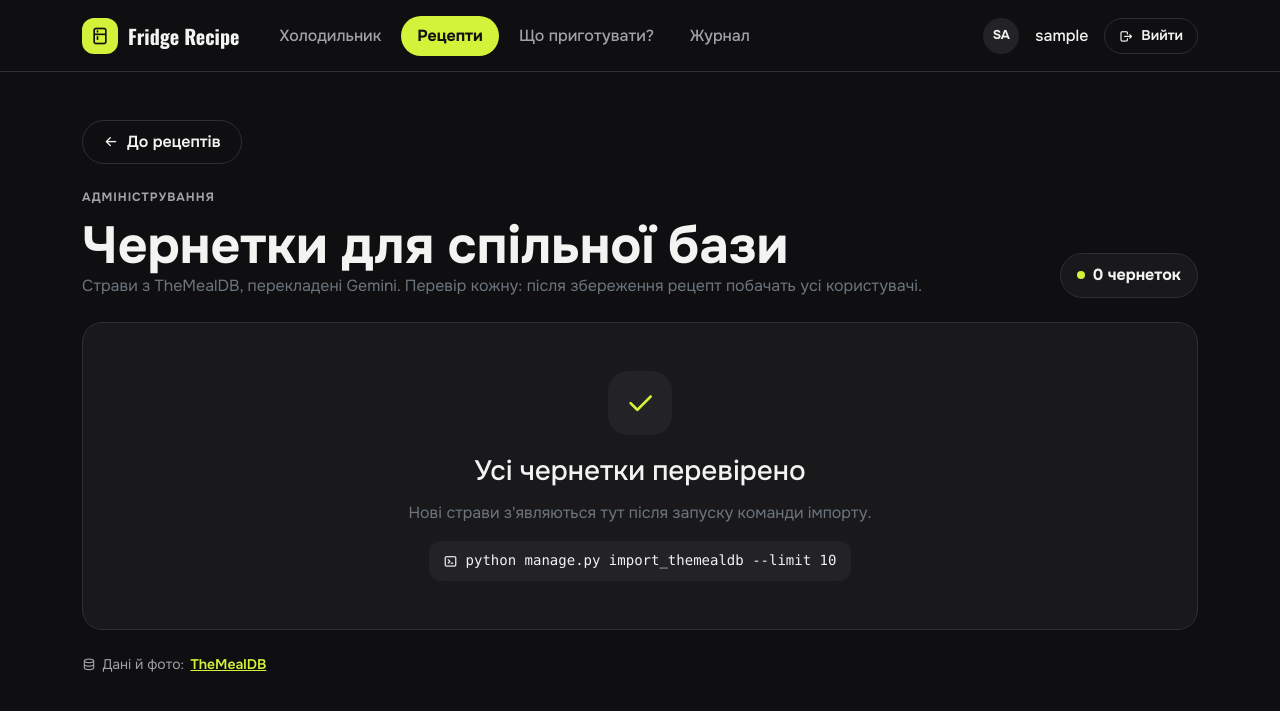
After one commit to GreedyClark/Fridge_Recipe_App, a Django app: page /recipes/drafts/ in a window 1280 px wide. The commit adds this page. Shown: the top 711 px of the page. Run offline with Django 5.2, Linux system fonts and the light colour scheme; the visitor is signed in with stand-in values (Sample User, id 1); data that the repository does not hold is empty; parts of the project's set-up code (start-up, migrations or seed data) failed here and were passed over.

Commit message:
Add shared drafts review for TheMealDB recipes

```diff
--- a/recipes/importing/gemini.py
+++ b/recipes/importing/gemini.py
@@ -215,6 +215,7 @@ def build_draft(parsed, raw, products):
     servings = parsed.servings if 1 <= parsed.servings <= MAX_SERVINGS else 1
     return {
         "name": (parsed.name.strip() or raw.title)[:150],
+        "original_name": raw.title,
         "meal_type": parsed.meal_type or "",
         "servings": servings,
         "steps": [step.strip() for step in parsed.steps if step.strip()],
--- a/recipes/models.py
+++ b/recipes/models.py
@@ -66,6 +66,10 @@ class Recipe(models.Model):
     @property
     def source_domain(self):
         return urlparse(self.source_url).netloc.removeprefix("www.")
+
+    @property
+    def from_themealdb(self):
+        return self.source_domain == "themealdb.com"
 
     def photo_url(self):
         if self.image:
@@ -140,10 +144,12 @@ class RecipeImport(models.Model):
     DRAFT = "draft"
     SAVED = "saved"
     FAILED = "failed"
+    REJECTED = "rejected"
     STATUS_CHOICES = [
         (DRAFT, "чернетка"),
         (SAVED, "збережено"),
         (FAILED, "помилка"),
+        (REJECTED, "відхилено"),
     ]
 
     user = models.ForeignKey(
--- a/recipes/test_importing.py
+++ b/recipes/test_importing.py
@@ -337,7 +337,9 @@ class GeminiParsingTests(TestCase):
     def test_meal_type_in_draft(self):
         ingredients = [{"original": "гречка", "product_id": self.buckwheat.pk, "unit": "g", "quantity": 100}]
         client = self.gemini_returns(self.payload(ingredients, meal_type="breakfast"))
-        self.assertEqual(parse_recipe(self.raw, client=client)["meal_type"], "breakfast")
+        draft = parse_recipe(self.raw, client=client)
+        self.assertEqual(draft["meal_type"], "breakfast")
+        self.assertEqual(draft["original_name"], self.raw.title)
 
         client = self.gemini_returns(self.payload(ingredients))
         self.assertEqual(parse_recipe(self.raw, client=client)["meal_type"], "")
--- a/recipes/urls.py
+++ b/recipes/urls.py
@@ -13,5 +13,7 @@ urlpatterns = [
     path("what-can-i-cook/", views.WhatCanICookView.as_view(), name="what_can_i_cook"),
     path("import/", views.RecipeImportView.as_view(), name="import"),
     path("import/<int:pk>/", views.ImportReviewView.as_view(), name="import_review"),
+    path("drafts/", views.SharedDraftListView.as_view(), name="drafts"),
+    path("drafts/<int:pk>/reject/", views.RejectDraftView.as_view(), name="reject_draft"),
     path("log/", views.CookingLogListView.as_view(), name="log"),
 ]
--- a/recipes/views.py
+++ b/recipes/views.py
@@ -3,9 +3,9 @@ from urllib.parse import urlencode, urlparse
 
 from django.conf import settings
 from django.contrib import messages
-from django.contrib.auth.mixins import LoginRequiredMixin
+from django.contrib.auth.mixins import LoginRequiredMixin, UserPassesTestMixin
 from django.db import transaction
-from django.db.models import Count, Sum
+from django.db.models import Count, Q, Sum
 from django.db.models.functions import TruncDate
 from django.shortcuts import get_object_or_404, redirect, render
 from django.urls import reverse, reverse_lazy
@@ -86,6 +86,17 @@ def meal_tabs(matches, active, **params):
     ]
 
 
+def reviewable_imports(user):
+    imports = RecipeImport.objects.filter(status=RecipeImport.DRAFT)
+    if user.is_staff:
+        return imports.filter(Q(user=user) | ~Q(external_id=""))
+    return imports.filter(user=user)
+
+
+def shared_drafts():
+    return RecipeImport.objects.filter(status=RecipeImport.DRAFT).exclude(external_id="")
+
+
 def matches_query(match, query):
     names = [match.recipe.name] + [ingredient.product.name for ingredient in match.ingredients]
     return any(query in name.casefold() for name in names)
@@ -121,6 +132,8 @@ class RecipeListView(LoginRequiredMixin, TemplateView):
         context["query"] = query
         context["active_filter"] = active
         context["active_meal"] = meal
+        if user.is_staff:
+            context["draft_count"] = shared_drafts().count()
         return context
 
 
@@ -302,9 +315,9 @@ def ingredient_initial(row):
     }
 
 
-def bind_editor(request):
-    recipe_form = ImportedRecipeForm(request.POST, request.FILES)
-    formset = ImportedIngredientFormSet(request.POST, prefix="ingredients", form_kwargs={"user": request.user})
+def bind_editor(request, catalog_user, allow_shared=False):
+    recipe_form = ImportedRecipeForm(request.POST, request.FILES, allow_shared=allow_shared)
+    formset = ImportedIngredientFormSet(request.POST, prefix="ingredients", form_kwargs={"user": catalog_user})
     steps = [step.strip() for step in request.POST.getlist("steps") if step.strip()]
 
     recipe_valid = recipe_form.is_valid()
@@ -343,19 +356,28 @@ class ImportReviewView(LoginRequiredMixin, View):
     template_name = "recipes/import_review.html"
 
     def get_record(self):
-        return get_object_or_404(self.request.user.recipe_imports, pk=self.kwargs["pk"], status=RecipeImport.DRAFT)
+        return get_object_or_404(reviewable_imports(self.request.user), pk=self.kwargs["pk"])
+
+    def catalog_user(self, record):
+        return None if record.external_id else self.request.user
 
     def get(self, request, pk):
         record = self.get_record()
         data = record.data
         recipe_form = ImportedRecipeForm(
-            initial={"name": data.get("name"), "meal_type": data.get("meal_type", ""), "servings": data.get("servings")}
+            initial={
+                "name": data.get("name"),
+                "meal_type": data.get("meal_type", ""),
+                "servings": data.get("servings"),
+                "shared": bool(record.external_id),
+            },
+            allow_shared=request.user.is_staff,
         )
         rows = data.get("ingredients", [])
         formset = ImportedIngredientFormSet(
             prefix="ingredients",
             initial=[ingredient_initial(row) for row in rows],
-            form_kwargs={"user": request.user},
+            form_kwargs={"user": self.catalog_user(record)},
         )
         for form, row in zip(formset.forms, rows):
             form.warning = row.get("warning", "")
@@ -363,19 +385,28 @@ class ImportReviewView(LoginRequiredMixin, View):
 
     def post(self, request, pk):
         record = self.get_record()
-        recipe_form, formset, steps, valid = bind_editor(request)
+        recipe_form, formset, steps, valid = bind_editor(
+            request, self.catalog_user(record), allow_shared=request.user.is_staff
+        )
         if valid:
+            shared = recipe_form.cleaned_data.get("shared", False)
             recipe = save_editor(
-                lambda data, rows, steps: save_import(record, data, rows, steps), recipe_form, formset, steps
+                lambda data, rows, steps: save_import(record, data, rows, steps, shared=shared),
+                recipe_form,
+                formset,
+                steps,
             )
             if recipe:
-                messages.success(request, f"Рецепт «{recipe.name}» збережено. Його бачиш лише ти.")
+                if shared:
+                    messages.success(request, f"Рецепт «{recipe.name}» додано в спільну базу.")
+                else:
+                    messages.success(request, f"Рецепт «{recipe.name}» збережено. Його бачиш лише ти.")
                 return redirect("recipes:detail", pk=recipe.pk)
         return self.render(record, recipe_form, formset, steps or request.POST.getlist("steps"))
 
     def render(self, record, recipe_form, formset, steps):
         source_url = record.data.get("source_url") or record.url
-        context = editor_context(recipe_form, formset, steps, self.request.user)
+        context = editor_context(recipe_form, formset, steps, self.catalog_user(record))
         context.update({
             "record": record,
             "warning_count": sum(1 for form in formset.forms if form.warning),
@@ -384,9 +415,38 @@ class ImportReviewView(LoginRequiredMixin, View):
             "source_domain": urlparse(source_url).netloc.removeprefix("www."),
             "side_template": "recipes/_import_side.html",
             "submit_label": "Зберегти рецепт",
-            "cancel_url": reverse("recipes:import"),
+            "cancel_url": reverse("recipes:drafts" if record.external_id else "recipes:import"),
         })
         return render(self.request, self.template_name, context)
+
+
+class StaffRequiredMixin(LoginRequiredMixin, UserPassesTestMixin):
+    def test_func(self):
+        return self.request.user.is_staff
+
+
+class SharedDraftListView(StaffRequiredMixin, ListView):
+    template_name = "recipes/shared_drafts.html"
+    context_object_name = "drafts"
+
+    def get_queryset(self):
+        drafts = list(shared_drafts().order_by("created_at"))
+        meals = dict(Recipe.MEAL_CHOICES)
+        for draft in drafts:
+            rows = draft.data.get("ingredients", [])
+            draft.ingredient_count = len(rows)
+            draft.warning_count = sum(1 for row in rows if row.get("warning"))
+            draft.meal_label = meals.get(draft.data.get("meal_type"), "")
+        return drafts
+
+
+class RejectDraftView(StaffRequiredMixin, View):
+    def post(self, request, pk):
+        draft = get_object_or_404(shared_drafts(), pk=pk)
+        draft.status = RecipeImport.REJECTED
+        draft.save(update_fields=["status"])
+        messages.info(request, f"Чернетку «{draft.data.get('name', draft.url)}» відхилено.")
+        return redirect("recipes:drafts")
 
 
 class RecipeEditView(LoginRequiredMixin, View):
@@ -414,7 +474,7 @@ class RecipeEditView(LoginRequiredMixin, View):
 
     def post(self, request, pk):
         recipe = self.get_recipe()
-        recipe_form, formset, steps, valid = bind_editor(request)
+        recipe_form, formset, steps, valid = bind_editor(request, request.user)
         if valid:
             saved = save_editor(
                 lambda data, rows, steps: update_recipe(recipe, data, rows, steps), recipe_form, formset, steps
--- a/static/css/style.css
+++ b/static/css/style.css
@@ -1255,3 +1255,53 @@ a.photo-credit:hover {
     letter-spacing: .08em;
     text-transform: uppercase;
 }
+
+.attribution {
+    display: flex;
+    align-items: center;
+    gap: .4rem;
+    color: var(--fr-muted);
+    font-size: .875rem;
+}
+
+.attribution a {
+    color: var(--fr-accent);
+    font-weight: 600;
+}
+
+.count-pill {
+    display: inline-flex;
+    align-items: center;
+    gap: .5rem;
+    background: var(--fr-surface);
+    border: 1px solid var(--fr-line);
+    border-radius: 999px;
+    padding: .6rem 1rem;
+    font-weight: 700;
+}
+
+.count-dot {
+    width: 8px;
+    height: 8px;
+    border-radius: 50%;
+    background: var(--fr-accent);
+}
+
+.command-hint {
+    display: inline-flex;
+    align-items: center;
+    gap: .5rem;
+    background: var(--fr-surface-2);
+    color: var(--fr-text);
+    border-radius: 12px;
+    padding: .6rem .9rem;
+    font-size: .875rem;
+}
+
+.shared-check {
+    width: 1.375rem;
+    height: 1.375rem;
+    margin: .1rem 0 0;
+    flex-shrink: 0;
+    accent-color: var(--fr-accent);
+}
--- a/templates/base.html
+++ b/templates/base.html
@@ -25,7 +25,7 @@
         {% if user.is_authenticated %}
             <nav class="d-none d-md-flex gap-1">
                 <a href="{% url 'fridge:list' %}" class="nav-pill {% if view == 'fridge:list' or view == 'fridge:add' or view == 'fridge:edit' or view == 'fridge:delete' or view == 'fridge:product_new' %}active{% endif %}">Холодильник</a>
-                <a href="{% url 'recipes:list' %}" class="nav-pill {% if view == 'recipes:list' or view == 'recipes:detail' or view == 'recipes:import' or view == 'recipes:import_review' %}active{% endif %}">Рецепти</a>
+                <a href="{% url 'recipes:list' %}" class="nav-pill {% if view == 'recipes:list' or view == 'recipes:detail' or view == 'recipes:import' or view == 'recipes:import_review' or view == 'recipes:drafts' %}active{% endif %}">Рецепти</a>
                 <a href="{% url 'recipes:what_can_i_cook' %}" class="nav-pill {% if view == 'recipes:what_can_i_cook' %}active{% endif %}">Що приготувати?</a>
                 <a href="{% url 'recipes:log' %}" class="nav-pill {% if view == 'recipes:log' %}active{% endif %}">Журнал</a>
             </nav>
@@ -63,7 +63,7 @@
         <a href="{% url 'fridge:list' %}" class="{% if view == 'fridge:list' or view == 'fridge:add' or view == 'fridge:edit' or view == 'fridge:delete' or view == 'fridge:product_new' %}active{% endif %}">
             <span class="tabbar-icon"><i class="ti ti-fridge"></i></span>Холодильник
         </a>
-        <a href="{% url 'recipes:list' %}" class="{% if view == 'recipes:list' or view == 'recipes:detail' or view == 'recipes:import' or view == 'recipes:import_review' or view == 'recipes:edit' or view == 'recipes:delete' %}active{% endif %}">
+        <a href="{% url 'recipes:list' %}" class="{% if view == 'recipes:list' or view == 'recipes:detail' or view == 'recipes:import' or view == 'recipes:import_review' or view == 'recipes:edit' or view == 'recipes:delete' or view == 'recipes:drafts' %}active{% endif %}">
             <span class="tabbar-icon"><i class="ti ti-book"></i></span>Рецепти
         </a>
         <a href="{% url 'recipes:what_can_i_cook' %}" class="{% if view == 'recipes:what_can_i_cook' %}active{% endif %}">
--- a/templates/recipes/import_review.html
+++ b/templates/recipes/import_review.html
@@ -7,7 +7,11 @@
 {% endblock %}
 
 {% block content %}
-<a href="{% url 'recipes:import' %}" class="btn btn-ghost mb-4"><i class="ti ti-arrow-left"></i>Інше посилання</a>
+{% if record.external_id %}
+    <a href="{% url 'recipes:drafts' %}" class="btn btn-ghost mb-4"><i class="ti ti-arrow-left"></i>До чернеток</a>
+{% else %}
+    <a href="{% url 'recipes:import' %}" class="btn btn-ghost mb-4"><i class="ti ti-arrow-left"></i>Інше посилання</a>
+{% endif %}
 
 <div class="mb-4">
     <div class="page-label">Імпорт · {{ source_domain }}</div>
--- a/templates/recipes/recipe_detail.html
+++ b/templates/recipes/recipe_detail.html
@@ -32,6 +32,9 @@
                     БЖУ розраховано з даних USDA
                 </p>
             {% endwith %}
+            {% if recipe.from_themealdb %}
+                <p class="attribution mt-2 mb-0"><i class="ti ti-database"></i>Дані й фото: <a href="{{ recipe.source_url }}" target="_blank" rel="noopener">TheMealDB</a></p>
+            {% endif %}
         </div>
 
         <div class="row row-cols-2 row-cols-md-4 g-3">
--- /dev/null
+++ b/templates/recipes/shared_drafts.html
@@ -0,0 +1,69 @@
+{% extends "base.html" %}
+{% load recipe_extras %}
+
+{% block title %}Чернетки для спільної бази · Fridge Recipe{% endblock %}
+
+{% block content %}
+<a href="{% url 'recipes:list' %}" class="btn btn-ghost mb-4"><i class="ti ti-arrow-left"></i>До рецептів</a>
+
+<div class="d-flex flex-wrap align-items-end justify-content-between gap-3 mb-4">
+    <div>
+        <div class="page-label">Адміністрування</div>
+        <h1 class="page-title">Чернетки для спільної бази</h1>
+        <p class="text-secondary mb-0 mt-2">Страви з TheMealDB, перекладені Gemini. Перевір кожну: після збереження рецепт побачать усі користувачі.</p>
+    </div>
+    {% with count=drafts|length %}
+        <span class="count-pill"><span class="count-dot"></span>{{ count }} {{ count|uk_plural:"чернетка,чернетки,чернеток" }}</span>
+    {% endwith %}
+</div>
+
+{% if drafts %}
+    <div class="row row-cols-1 row-cols-md-2 row-cols-lg-3 g-3">
+        {% for draft in drafts %}
+            <div class="col">
+                <article class="card h-100 overflow-hidden">
+                    {% if draft.data.image_url %}
+                        <img src="{{ draft.data.image_url }}" alt="{{ draft.data.name }}" class="photo recipe-card-photo" loading="lazy" referrerpolicy="no-referrer">
+                    {% else %}
+                        <div class="photo-placeholder recipe-card-photo"><i class="ti ti-camera"></i><span>Фото страви</span></div>
+                    {% endif %}
+                    <div class="card-body d-flex flex-column gap-2">
+                        <div class="d-flex justify-content-between gap-2">
+                            <span class="meal-label">{{ draft.meal_label }}</span>
+                            <span class="text-secondary small">{{ draft.created_at|date:"d.m.Y" }}</span>
+                        </div>
+                        <h2 class="recipe-card-title">{{ draft.data.name }}</h2>
+                        {% if draft.data.original_name %}<span class="text-secondary small">Оригінал: {{ draft.data.original_name }}</span>{% endif %}
+                        <div class="d-flex flex-wrap gap-2">
+                            <span class="badge-status badge-muted">{{ draft.ingredient_count }} {{ draft.ingredient_count|uk_plural:"інгредієнт,інгредієнти,інгредієнтів" }}</span>
+                            {% if draft.warning_count %}
+                                <span class="badge-status badge-warn">Перевір {{ draft.warning_count }} {{ draft.warning_count|uk_plural:"рядок,рядки,рядків" }}</span>
+                            {% else %}
+                                <span class="badge-status badge-ok"><i class="ti ti-check"></i>Усі продукти знайдено</span>
+                            {% endif %}
+                        </div>
+                        <div class="d-flex gap-2 mt-auto pt-2">
+                            <a href="{% url 'recipes:import_review' draft.pk %}" class="btn btn-primary flex-grow-1"><i class="ti ti-check"></i>Перевірити</a>
+                            <form method="post" action="{% url 'recipes:reject_draft' draft.pk %}">
+                                {% csrf_token %}
+                                <button type="submit" class="btn btn-ghost"><i class="ti ti-x"></i>Відхилити</button>
+                            </form>
+                        </div>
+                    </div>
+                </article>
+            </div>
+        {% endfor %}
+    </div>
+{% else %}
+    <div class="card">
+        <div class="card-body empty-state">
+            <span class="empty-icon"><i class="ti ti-check"></i></span>
+            <h2 class="h3 mb-0">Усі чернетки перевірено</h2>
+            <p class="text-secondary mb-0">Нові страви з'являються тут після запуску команди імпорту.</p>
+            <code class="command-hint"><i class="ti ti-terminal-2"></i>python manage.py import_themealdb --limit 10</code>
+        </div>
+    </div>
+{% endif %}
+
+<p class="attribution mt-4 mb-0"><i class="ti ti-database"></i>Дані й фото: <a href="https://www.themealdb.com/" target="_blank" rel="noopener">TheMealDB</a></p>
+{% endblock %}
```
Also changed, not shown: recipes/forms.py (+10 -0 lines), recipes/importing/save.py (+4 -3 lines), recipes/test_themealdb.py (+169 -1 lines), templates/recipes/_import_side.html (+7 -2 lines), templates/recipes/_recipe_editor.html (+12 -0 lines), templates/recipes/recipe_list.html (+6 -1 lines), recipes/migrations/0005_recipeimport_rejected_status.py (added).
